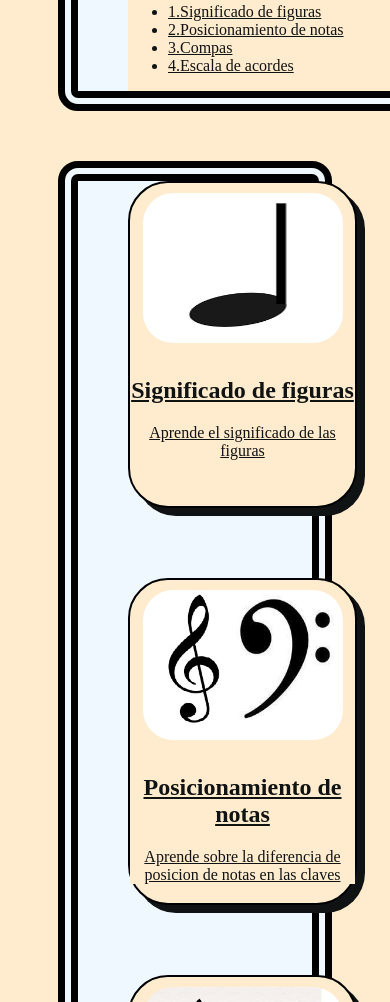
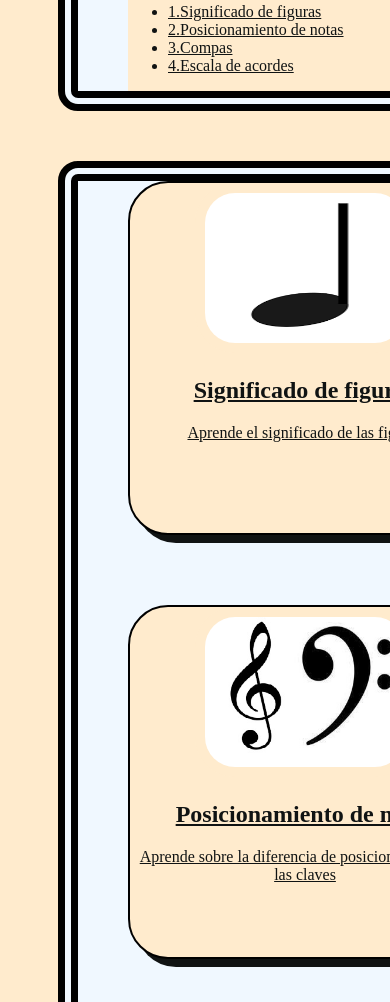
Before and after one commit to LHuezo/Preentrega2Huezo, a website: page index.html in a window 390 px wide. Shown: the part 998-2000 px from the top of the page. Drawn offline with Linux system fonts and the light colour scheme.

Commit message:
cambios del navegador del index y imagenes de acordes

```diff
--- a/scss/components/_grid.scss
+++ b/scss/components/_grid.scss
@@ -12,23 +12,27 @@
         background-color: aliceblue ;
         display: flex;
         flex-direction: column;
+        margin-right:auto;
+        width:500px;
+
     }
     @media only screen and (min-width:957px){
         padding-left: 170px;
         }
+
     @media only screen and (max-width:780px){
+        text-align: center;
         background-color: aliceblue ;
         display: flex;
         flex-direction: column;
     }
     img{
         border-radius: 40px;
-
-
     }
 }
 
 .grid-item{
+    text-align: center;
     border: 2px black solid;
     border-radius: 40px;
     box-shadow:8px 8px;
@@ -42,9 +46,10 @@
 
     }
     @media only screen and (max-width:480px){
+
         text-align:center;
-        width: 225px;
-        height: 323px;
+        width: 350px;
+        height: 350px;
     }
 }
 .imagennav{
```
Also changed, not shown: paginas/escalaDeAcordes.html (+4 -0 lines), css/style.css, 1 other file.
